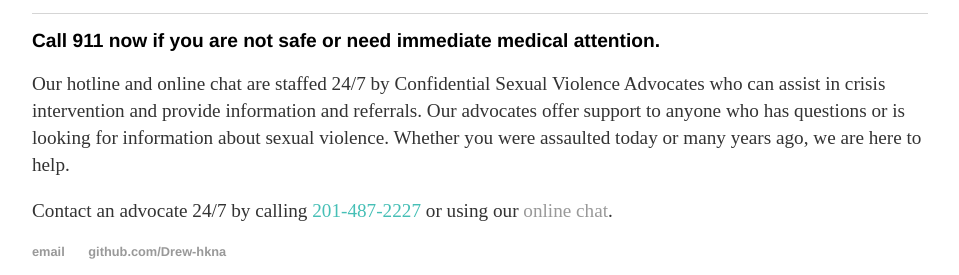
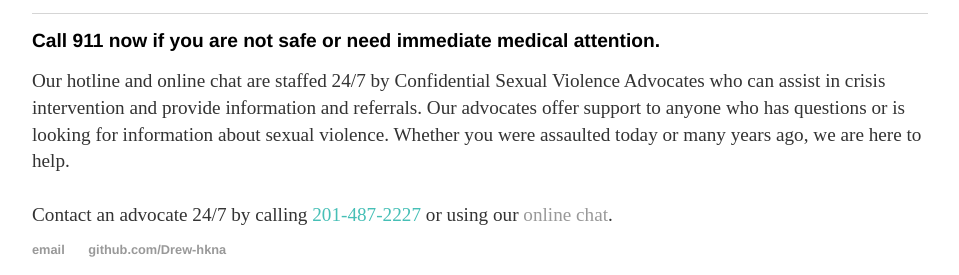
Before and after one commit to Drew-hkna/Drew-hkna.github.io, a plain HTML site: page index.html in a window 1280 px wide. Shown: the part 242-517 px from the top of the page, without its empty margins (160-1119 px from the left). Drawn offline with Linux system fonts and the light colour scheme.

Commit message:
Update index.html

```diff
--- a/index.html
+++ b/index.html
@@ -23,8 +23,9 @@
 			<div class="container">
     		<div class="blurb">
         		<h2>Call 911 now if you are not safe or need immediate medical attention.</h2>
-				<p>Our hotline and online chat are staffed 24/7 by Confidential Sexual Violence Advocates who can assist in crisis <br> intervention and provide information and referrals. Our advocates offer support to anyone who has questions or is <br> looking for information about sexual violence. Whether you were assaulted today or many years ago, we are here to help.</p>
-			<p>Contact an advocate 24/7 by calling <a href="tel:201-487-2227"><span style="color:#46BFB6;">201-487-2227</span></a> or using our <a href="https://www.ywcabergencounty.org/ywca/start.php">online chat</a>.<p>
+				<p2>Our hotline and online chat are staffed 24/7 by Confidential Sexual Violence Advocates who can assist in crisis <br> intervention and provide information and referrals. Our advocates offer support to anyone who has questions or is <br>
+				looking for information about sexual violence. Whether you were assaulted today or many years ago, we are here to help.
+				<br> <br> Contact an advocate 24/7 by calling <a href="tel:201-487-2227"><span style="color:#46BFB6;">201-487-2227</span></a> or using our <a href="https://www.ywcabergencounty.org/ywca/start.php">online chat</a>.</p2>
     		</div><!-- /.blurb -->
 		</div><!-- /.container -->
     		<ul>
```
